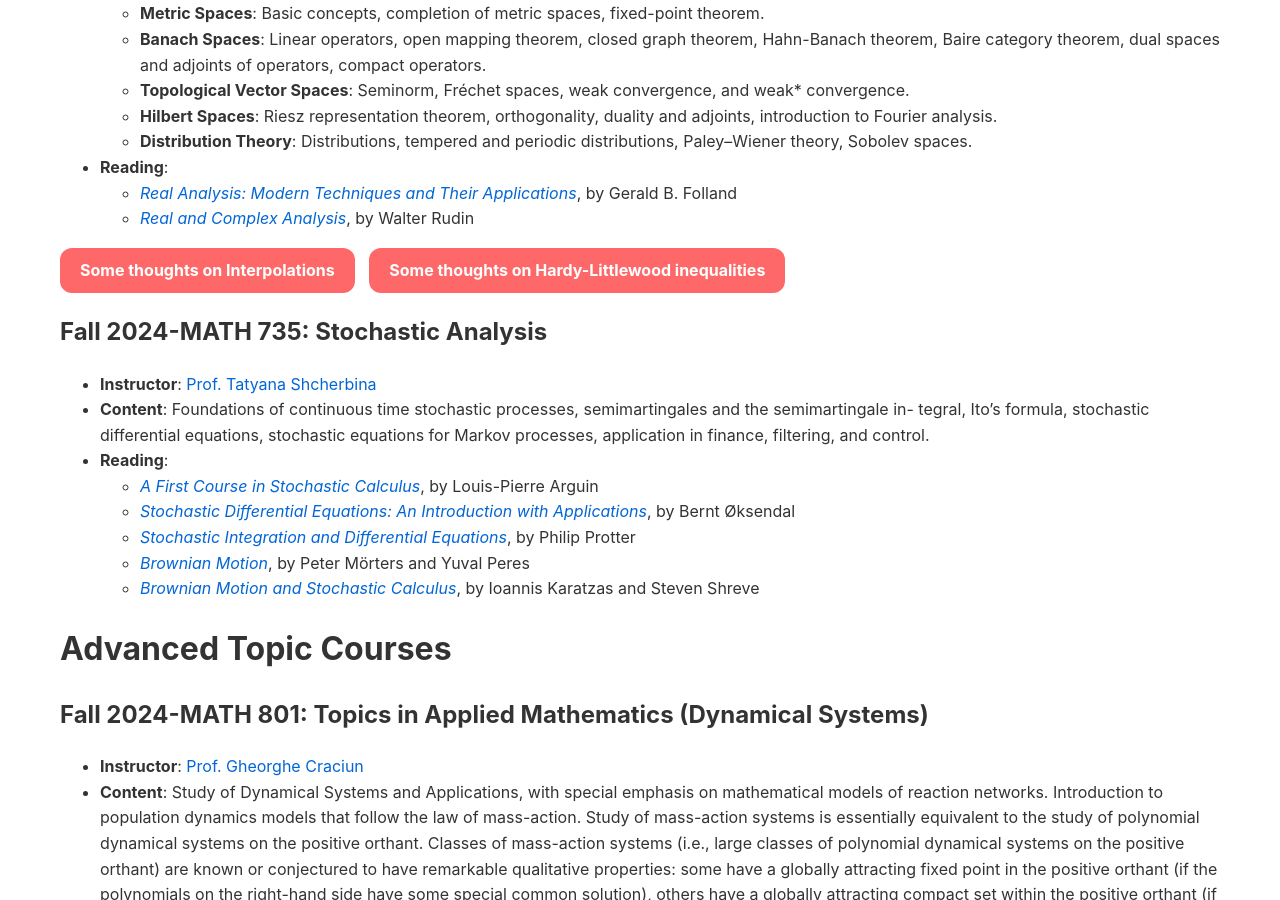
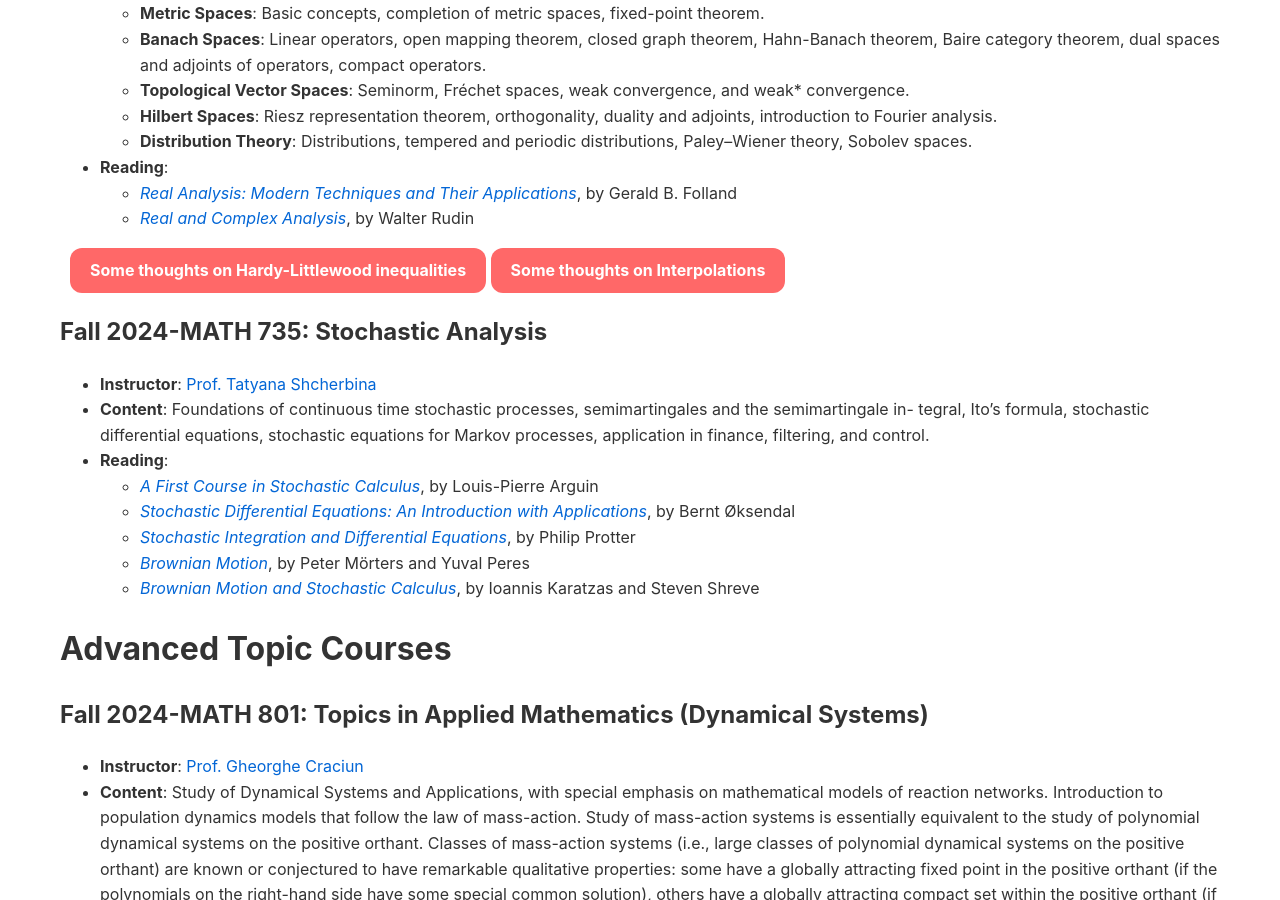
Before and after one commit to Yoon-1023/Yoon-1023.github.io, a Jekyll site: the page built from courses.md, in a window 1280 px wide and 900 px high, scrolled down 1377 px. Built offline with Jekyll 4.4.1, drawn with Linux system fonts in a browser that asks for light colours.

Commit message:
Update courses.md

```diff
--- a/courses.md
+++ b/courses.md
@@ -66,11 +66,12 @@ meromorphic functions, conformal mappings, harmonic functions, approximation and
   - [*Real Analysis: Modern Techniques and Their Applications*](#references), by Gerald B. Folland
   - [*Real and Complex Analysis*](#references), by Walter Rudin
 
+
+<div id="hardy_littlewood-link" style="display: inline-block; padding: 10px 20px; background-color: #ff6868; border-radius: 12px; text-align: center; margin-left: 10px;">
+    <a href="/courses/hardy_littlewood/" style="text-decoration: none; color: white; font-weight: bold;">Some thoughts on Hardy-Littlewood inequalities</a>
+</div>
 <div id="interpolation-link" style="display: inline-block; padding: 10px 20px; background-color: #ff6868; border-radius: 12px; text-align: center;">
     <a href="/courses/interpolation/" style="text-decoration: none; color: white; font-weight: bold;">Some thoughts on Interpolations</a>
-</div>
-<div id="hardy_littlewood-link" style="display: inline-block; padding: 10px 20px; background-color: #ff6868; border-radius: 12px; text-align: center; margin-left: 10px;">
-    <a href="/courses/hardy_littlewood/" style="text-decoration: none; color: white; font-weight: bold;">Some thoughts on Hardy-Littlewood inequalities</a>
 </div>
 
 ## Fall 2024-MATH 735: Stochastic Analysis
```
